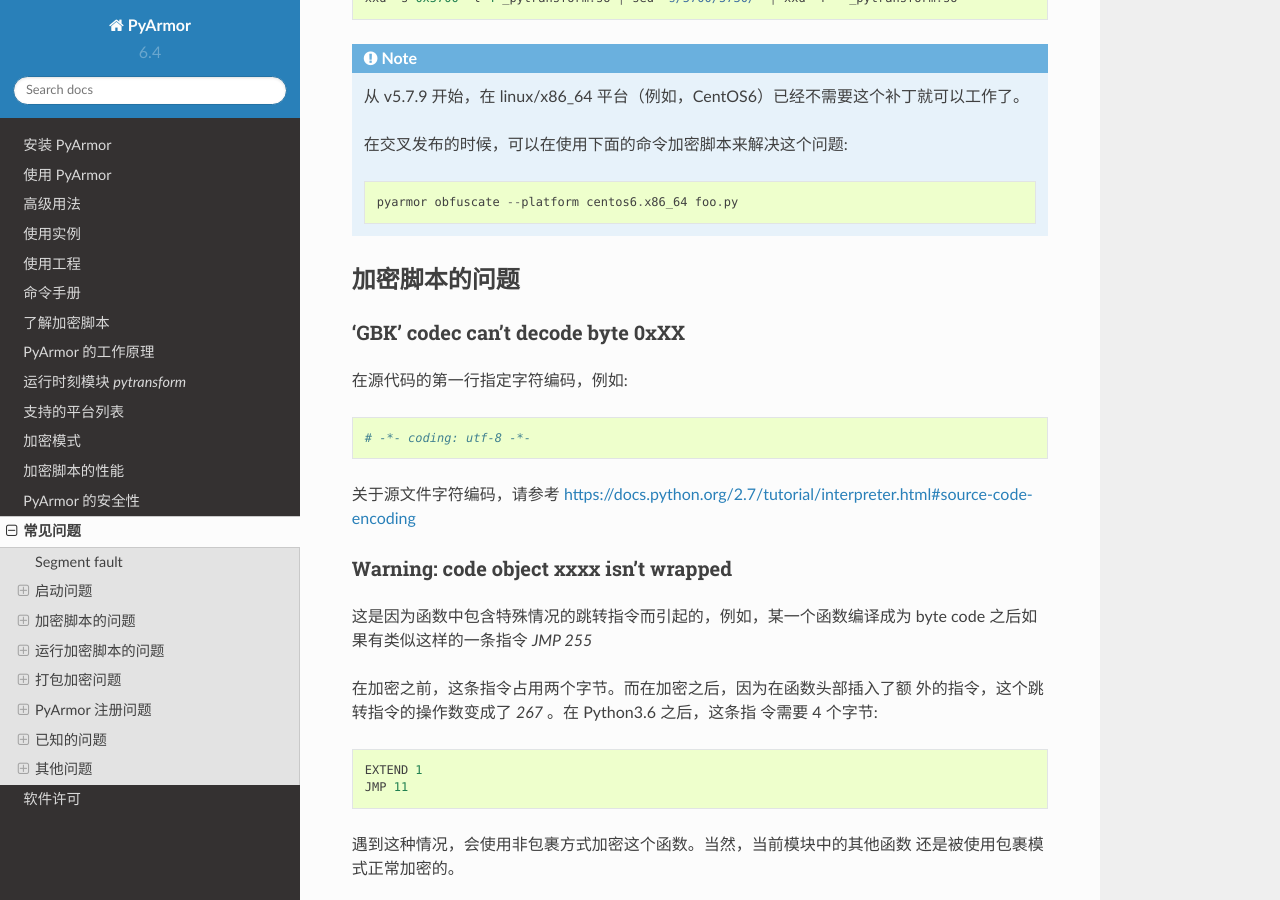
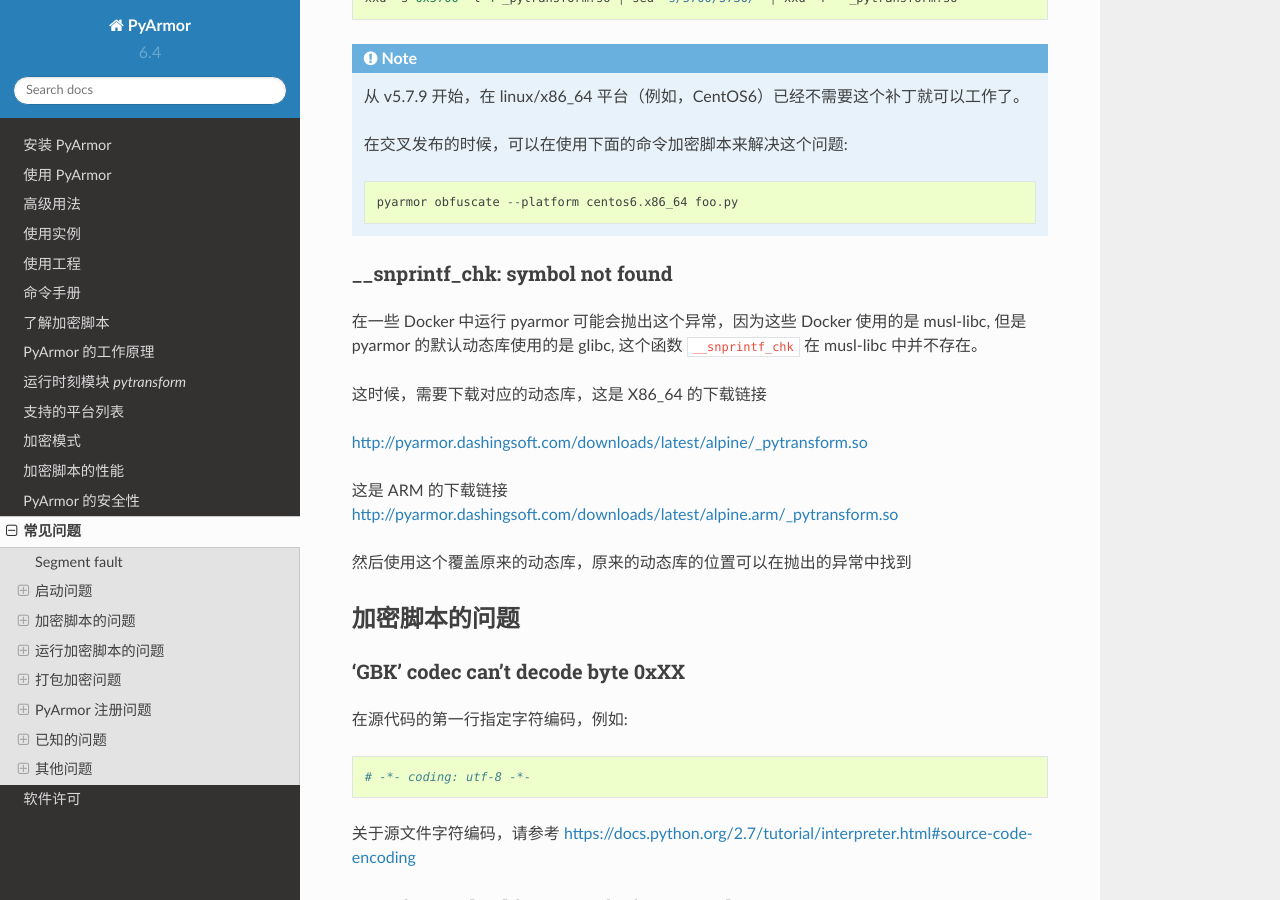
Before and after one commit to dashingsoft/pyarmor-docs-zh, a Sphinx documentation site: the page built from docs/questions.rst, in a window 1280 px wide and 900 px high, scrolled down 2717 px. Built offline with Sphinx 7.4.7 and the Read the Docs theme 2.0.0, drawn with Linux system fonts in a browser that asks for light colours.

Commit message:
Add qa for docker

```diff
--- a/docs/questions.rst
+++ b/docs/questions.rst
@@ -126,6 +126,21 @@
 
      pyarmor obfuscate --platform centos6.x86_64 foo.py
 
+__snprintf_chk: symbol not found
+~~~~~~~~~~~~~~~~~~~~~~~~~~~~~~~~~
+
+在一些 Docker 中运行 pyarmor 可能会抛出这个异常，因为这些 Docker 使用的是
+musl-libc, 但是 pyarmor 的默认动态库使用的是 glibc, 这个函数 ``__snprintf_chk``
+在 musl-libc 中并不存在。
+
+这时候，需要下载对应的动态库，这是 X86_64 的下载链接
+
+http://pyarmor.dashingsoft.com/downloads/latest/alpine/_pytransform.so
+
+这是 ARM 的下载链接
+http://pyarmor.dashingsoft.com/downloads/latest/alpine.arm/_pytransform.so
+
+然后使用这个覆盖原来的动态库，原来的动态库的位置可以在抛出的异常中找到
 
 加密脚本的问题
 --------------
```
